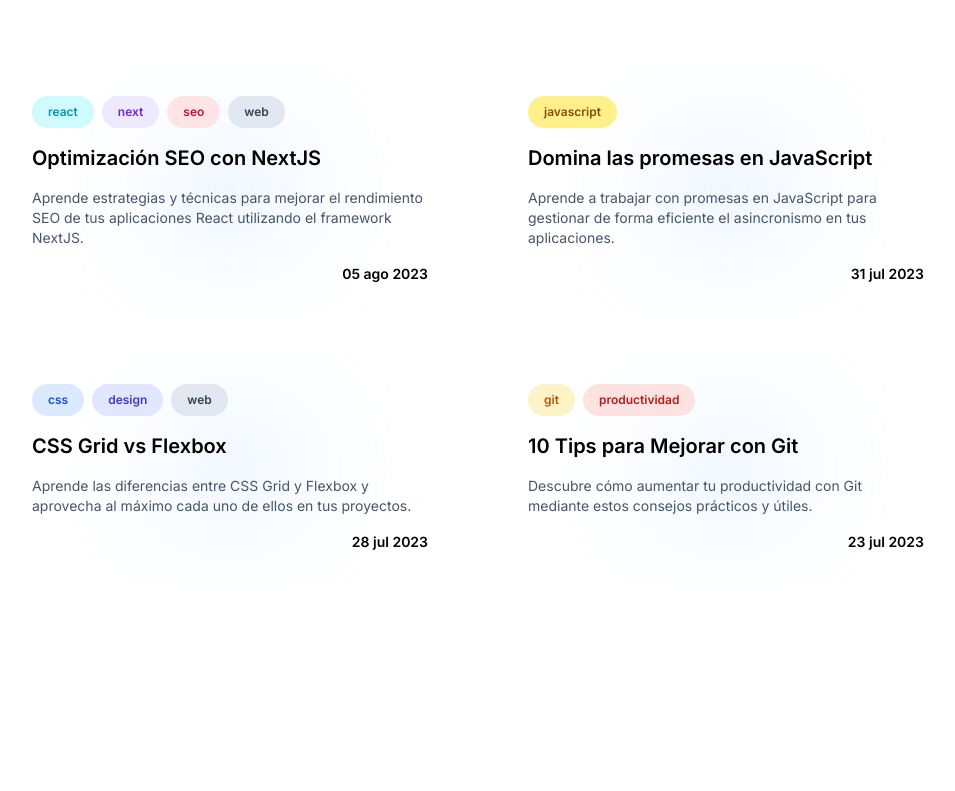
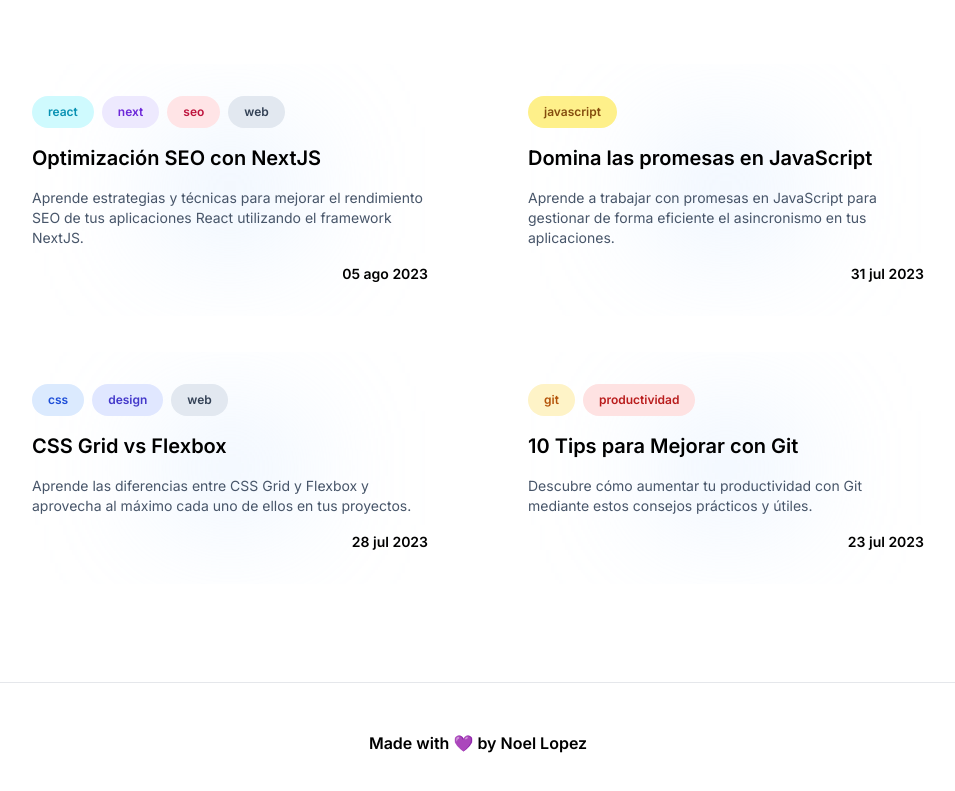
Before and after one commit to noel-lopez/blog, a Next.js app: page / in a window 1280 px wide. Shown: the part 403-1194 px from the top of the page, without its empty margins (162-1117 px from the left). Before the commit the page ends 1085 px from the top, so only its background shows below. Built offline with nearby package versions, Linux system fonts and the light colour scheme.

Commit message:
feat: add footer

```diff
--- a/src/app/layout.tsx
+++ b/src/app/layout.tsx
@@ -1,4 +1,5 @@
 import Header from "@/components/Header";
+import Footer from "@/components/Footer";
 import "./globals.css";
 import type { Metadata } from "next";
 import { Inter } from "next/font/google";
@@ -20,6 +21,7 @@
       <body className={inter.className}>
         <Header />
         {children}
+        <Footer />
       </body>
     </html>
   );
--- /dev/null
+++ b/src/components/Footer/index.tsx
@@ -0,0 +1,9 @@
+export default function Footer() {
+  return (
+    <footer className="border-t">
+      <p className="max-w-5xl mx-auto px-4 text-center py-12 font-semibold">
+        Made with 💜 by Noel Lopez
+      </p>
+    </footer>
+  )
+}
```
